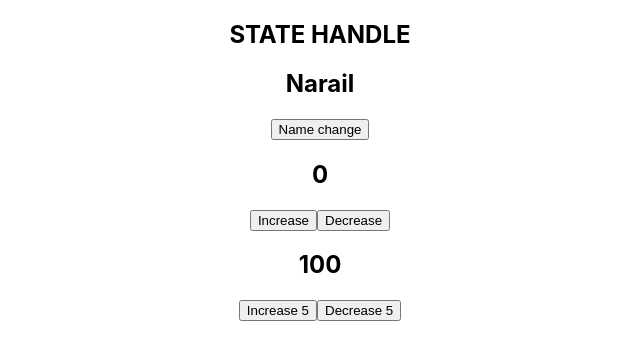
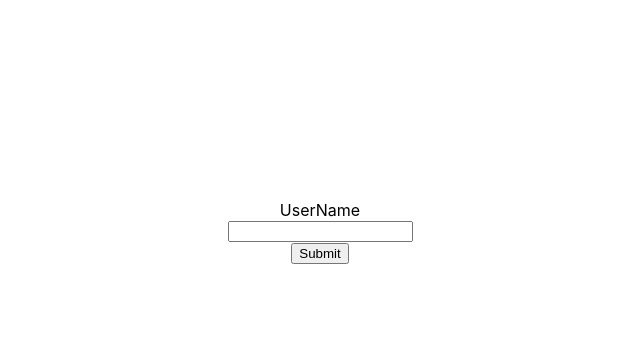
Before and after one commit to mdhamimulhaque/react-18-learn-react, a React (Create React App) app: page / in a window 1280 px wide. Shown: the top 360 px of the page, without its empty margins (320-960 px from the left). Built offline with nearby package versions, Linux system fonts and the light colour scheme.

Commit message:
handle form submit

```diff
--- a/src/App.js
+++ b/src/App.js
@@ -1,10 +1,13 @@
 // import logo from './logo.svg';
 import './App.css';
+// import ApiDataLoad from './components/ApiDataLoad';
 // import Props from './components/Props';
-import StateLearn from './components/StateLearn';
+// import StateLearn from './components/StateLearn';
 // import Event from './components/Event';
 // import Parent from './components/PassDataParentChild/childToParentPassArgument/Parent';
 // import DynamicData from './components/DynamicData';
+// import ConditionalRendaring from "./components/ConditionalRendaring.jsx";
+import Form from './components/Forms/Form';
 
 function App() {
   return (
@@ -22,7 +25,7 @@
 
       {/* <======== state  use learn ========>*/}
       {/* ------------------------------------- */}
-      <StateLearn />
+      {/* <StateLearn /> */}
 
 
       {/* <========events learn ========>*/}
@@ -38,6 +41,19 @@
       {/* ------------------------------- */}
       {/* <DynamicData /> */}
 
+
+      {/* <======= Api data Load & use ========> */}
+      {/* ------------------------------- */}
+      {/* <ApiDataLoad /> */}
+
+      {/* <======= Conditional rendering ========> */}
+      {/* ------------------------------- */}
+      {/* <ConditionalRendaring /> */}
+
+      {/* <======= Form controlling ========> */}
+      {/* ------------------------------- */}
+      <Form />
+
     </div>
   );
 }
--- /dev/null
+++ b/src/components/ApiDataLoad.jsx
@@ -0,0 +1,24 @@
+import React from 'react';
+import { useEffect, useState } from 'react';
+
+const ApiDataLoad = () => {
+    const [users, setUsers] = useState([]);
+
+    useEffect(() => {
+        fetch('https://jsonplaceholder.typicode.com/users')
+            .then(res => res.json())
+            .then(data => setUsers(data))
+    }, [])
+
+    console.log(users)
+    return (
+        <div>
+            <h2>User Data {users.length}</h2>
+            {
+                users.map(user => <li>Name : {user.name} -----||----- Email : {user.email}</li>)
+            }
+        </div>
+    );
+};
+
+export default ApiDataLoad;
--- /dev/null
+++ b/src/components/ConditionalRendaring.jsx
@@ -0,0 +1,12 @@
+import React from 'react';
+
+const ConditionalRendaring = () => {
+    const isGuest = false;
+    return (
+        <div>
+            <h2>This is {isGuest ? 'Guest' : "My brother"}</h2>
+        </div>
+    );
+};
+
+export default ConditionalRendaring;
--- /dev/null
+++ b/src/components/Forms/Form.css
@@ -0,0 +1,3 @@
+form{
+    margin-top: 200px;
+}
--- /dev/null
+++ b/src/components/Forms/Form.jsx
@@ -0,0 +1,22 @@
+import React from 'react';
+import { useState } from 'react';
+import './Form.css'
+
+const Form = () => {
+    const [userName, setUserName] = useState('')
+    const handleFormSubmit = (e) => {
+        e.preventDefault();
+        alert('hii')
+    }
+    return (
+        <form onSubmit={handleFormSubmit}>
+            <div>
+                <label>UserName</label> <br />
+                <input type="text" value={userName} onChange={(e) => { setUserName(e.target.value) }} />
+            </div>
+            <button type="submit" className="btn btn-primary">Submit</button>
+        </form>
+    );
+};
+
+export default Form;
```
